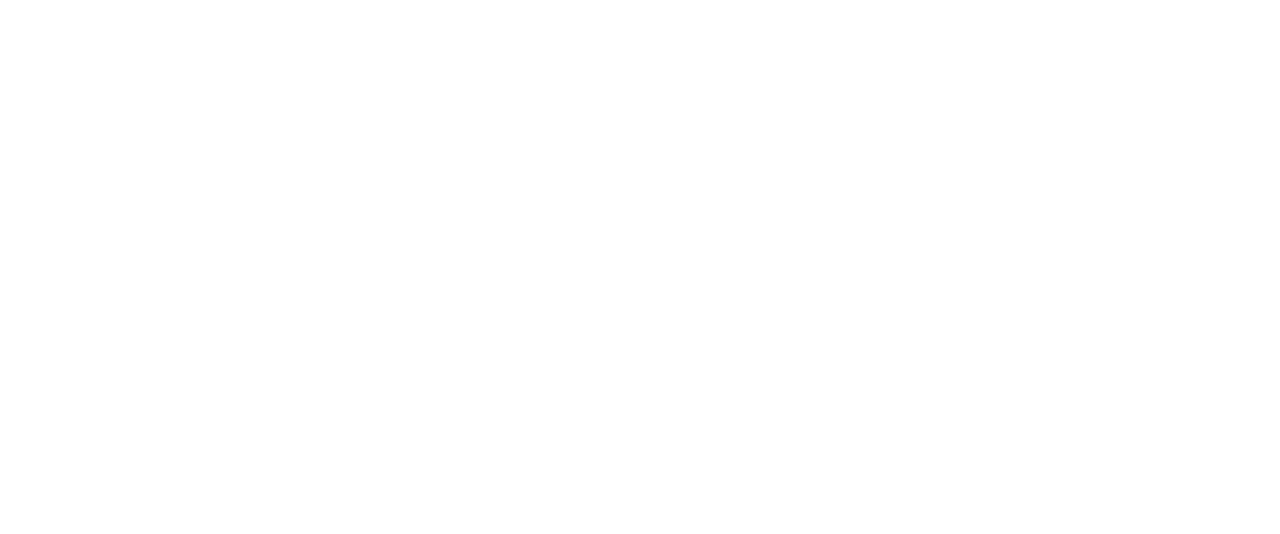
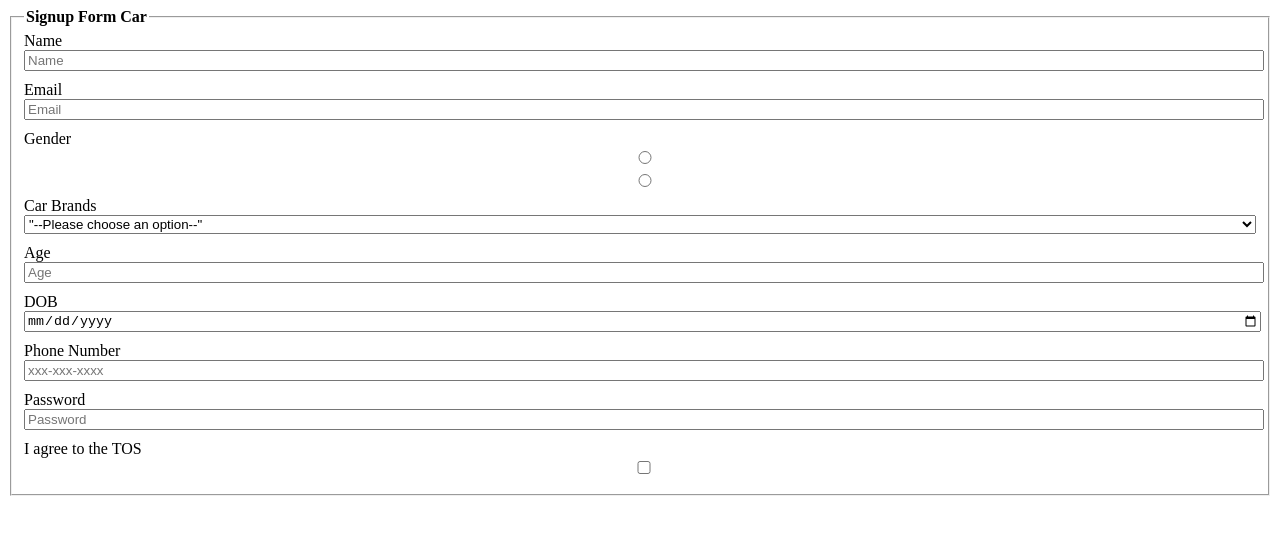
Before and after one commit to acciojob/signup-form-car-Shiva16-04, a website: page main.html in a window 1280 px wide. Drawn offline with Linux system fonts and the light colour scheme.

Commit message:
created a submission

```diff
--- a/main.html
+++ b/main.html
@@ -7,6 +7,32 @@
 </head>
 
 <body>
+	<form>
+		<fieldset>
+		<legend><Strong>Signup Form Car</Strong></legend>
+		<label for="name">Name</label>
+		<input type="text" id="name" placeholder="Name" required>
+		<label for="email">Email</label>
+		<input type="email" id="email" placeholder="Email" required>
+		<label for="gender">Gender</label>
+		<input type="Radio" id="gender_m" name="gender" value="male" required>
+		<input type="Radio" id="gender_f" name="gender" value="female" required>
+		<label for="cars">Car Brands</label>
+		<select type="Select" id="cars" placeholder="--Please choose an option--" required>
+			<option selected hidden disabled >"--Please choose an option--"</option>
+		</select>
+			<label for="age">Age</label>
+			<input type="number" id="age" placeholder="Age" required>
+			<label for="dob">DOB</label>
+			<input type="date" id="dob" required>
+			<label for="tel">Phone Number</label>
+			<input type="tel" id="tel" placeholder="xxx-xxx-xxxx">
+			<label for="password">Password</label>
+			<input type="password" id="password" placeholder="Password" required>
+			<label for="tos">I agree to the TOS</label>
+			<input type="checkbox" id="tos" required>
+			</fieldset>
+	</form>
 	<!-- the entire body must be written by student -->
     <script type="text/javascript" src="./script.js">
 </script>
--- a/styles.css
+++ b/styles.css
@@ -1,2 +1,11 @@
 
 /* Your CSS Code here. */
+form, input, select{
+	display: flex;
+	flex-direction: column;
+	margin-bottom:10px;
+	width: 100%;
+}
+input[type="Radio"]{
+	flex-direction: row;
+}
```
